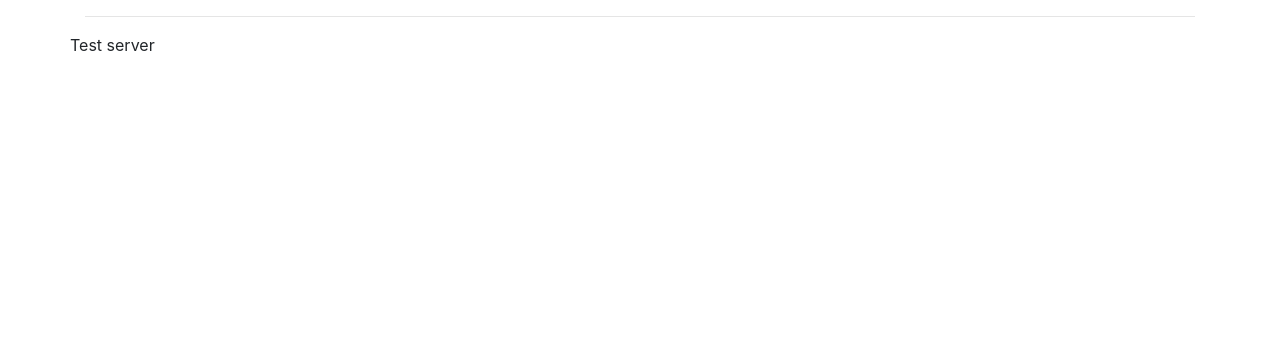
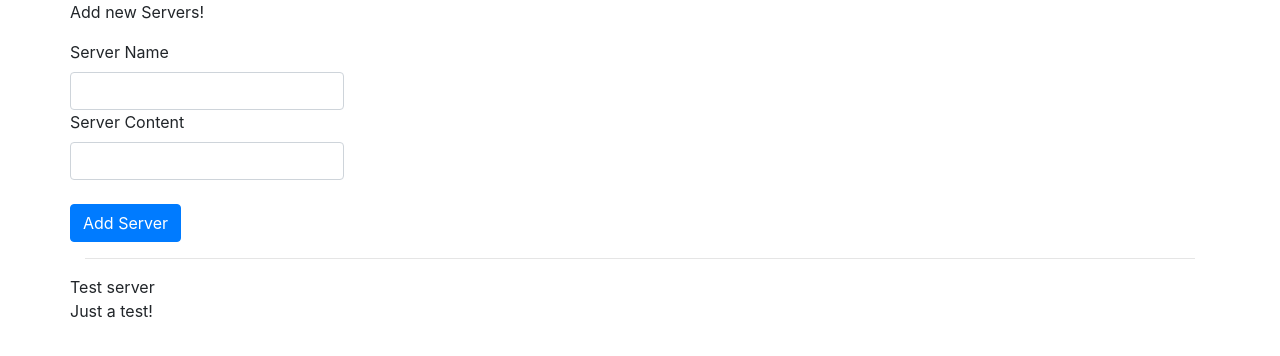
Before and after one commit to smreeti/angular-practice, an Angular app: page / in a window 1280 px wide. Shown: the top 356 px of the page. Built offline with nearby package versions, Linux system fonts and the light colour scheme.

Commit message:
binding custom events

```diff
--- a/src/app/app.component.html
+++ b/src/app/app.component.html
@@ -1,4 +1,8 @@
 <div class="container">
+
+  <app-cockpit
+    (srvCreated)="onServerAdded($event)"
+  ></app-cockpit>
 
   <hr>
   <div class="row">
--- a/src/app/app.component.ts
+++ b/src/app/app.component.ts
@@ -8,27 +8,12 @@ import { Component } from '@angular/core';
 export class AppComponent {
   serverElements = [{type: 'server', name: 'Test server', content: 'Just a test!'}];
 
-  // onServerAdded(serverData: {serverName: string, serverContent: string}) {
-  //   this.serverElements.push({
-  //     type: 'server',
-  //     name: serverData.serverName,
-  //     content: serverData.serverContent
-  //   });
-  // }
-  //
-  // onBlueprintAdded(blueprintData: {serverName: string, serverContent: string}) {
-  //   this.serverElements.push({
-  //     type: 'blueprint',
-  //     name: blueprintData.serverName,
-  //     content: blueprintData.serverContent
-  //   });
-  // }
-  //
-  // onChangeFirst() {
-  //   this.serverElements[0].name = 'Changed!';
-  // }
-  //
-  // onDestroyFirst() {
-  //   this.serverElements.splice(0, 1);
-  // }
+  onServerAdded = (serverData: {serverName: string, serverContent: string}) => {
+    this.serverElements.push({
+      type: 'server',
+      name: serverData.serverName,
+      content: serverData.serverContent
+    });
+  }
+
 }
--- a/src/app/cockpit/cockpit.component.html
+++ b/src/app/cockpit/cockpit.component.html
@@ -1,24 +1,26 @@
-<!--<div class="row">-->
-<!--  <div class="col-xs-12">-->
-<!--    <p>Add new Servers or blueprints!</p>-->
-<!--    <label>Server Name</label>-->
-<!--    &lt;!&ndash;<input type="text" class="form-control" [(ngModel)]="newServerName">&ndash;&gt;-->
-<!--    <input-->
-<!--      type="text"-->
-<!--      class="form-control"-->
-<!--      #serverNameInput>-->
-<!--    <label>Server Content</label>-->
-<!--    &lt;!&ndash;<input type="text" class="form-control" [(ngModel)]="newServerContent">&ndash;&gt;-->
-<!--    <input-->
-<!--      type="text"-->
-<!--      class="form-control"-->
-<!--      #serverContentInput>-->
-<!--    <br>-->
-<!--    <button-->
-<!--      class="btn btn-primary"-->
-<!--      (click)="onAddServer(serverNameInput)">Add Server</button>-->
-<!--    <button-->
-<!--      class="btn btn-primary"-->
-<!--      (click)="onAddBlueprint(serverNameInput)">Add Server Blueprint</button>-->
-<!--  </div>-->
-<!--</div>-->
+<div class="row">
+  <div class="col-xs-12">
+    <p>Add new Servers!</p>
+
+    <label>Server Name</label>
+<!--    <input type="text" class="form-control" [(ngModel)]="newServerName">-->
+    <input
+      type="text"
+      class="form-control"
+      #serverNameInput>
+
+    <label>Server Content</label>
+<!--    <input type="text" class="form-control" [(ngModel)]="newServerContent">-->
+    <input
+      type="text"
+      class="form-control"
+      #serverContentInput>
+    <br>
+
+    <button
+      class="btn btn-primary"
+      (click)="onAddServer(serverNameInput)">Add Server
+    </button>
+
+  </div>
+</div>
--- a/src/app/cockpit/cockpit.component.ts
+++ b/src/app/cockpit/cockpit.component.ts
@@ -1,28 +1,25 @@
-import {Component} from '@angular/core';
+import {Component, EventEmitter, OnInit, Output} from '@angular/core';
 
 @Component({
   selector: 'app-cockpit',
   templateUrl: './cockpit.component.html',
   styleUrls: ['./cockpit.component.css']
 })
-export class CockpitComponent  {
-  // constructor() { }
-  //
-  // ngOnInit() {
-  // }
-  //
-  // onAddServer(nameInput: HTMLInputElement) {
-  //   this.serverCreated.emit({
-  //     serverName: nameInput.value,
-  //     serverContent: this.serverContentInput.nativeElement.value
-  //   });
-  // }
-  //
-  // onAddBlueprint(nameInput: HTMLInputElement) {
-  //   this.blueprintCreated.emit({
-  //     serverName: nameInput.value,
-  //     serverContent: this.serverContentInput.nativeElement.value
-  //   });
-  // }
+export class CockpitComponent implements OnInit {
+  // newServerName = '';
+  newServerContent = '';
+  @Output('srvCreated') serverCreated = new EventEmitter<{ serverName: string, serverContent: string }>();
 
+  constructor() {
+  }
+
+  ngOnInit(): void {
+  }
+
+  onAddServer = (nameInput: HTMLInputElement) => {
+    this.serverCreated.emit({
+      serverName: nameInput.value,
+      serverContent: this.newServerContent
+    });
+  };
 }
--- a/src/app/server-element/server-element.component.html
+++ b/src/app/server-element/server-element.component.html
@@ -1,4 +1,10 @@
 <div
   class="panel panel-default">
   <div class="panel-heading">{{ element.name }}</div>
+  <div class="panel-heading">{{ element.content }}</div>
+<!--  <div class="panel-heading" #heading>{{ element.name }}</div>-->
+
+  <div class="panel-body">
+<!--    <ng-content></ng-content>-->
+  </div>
 </div>
```
